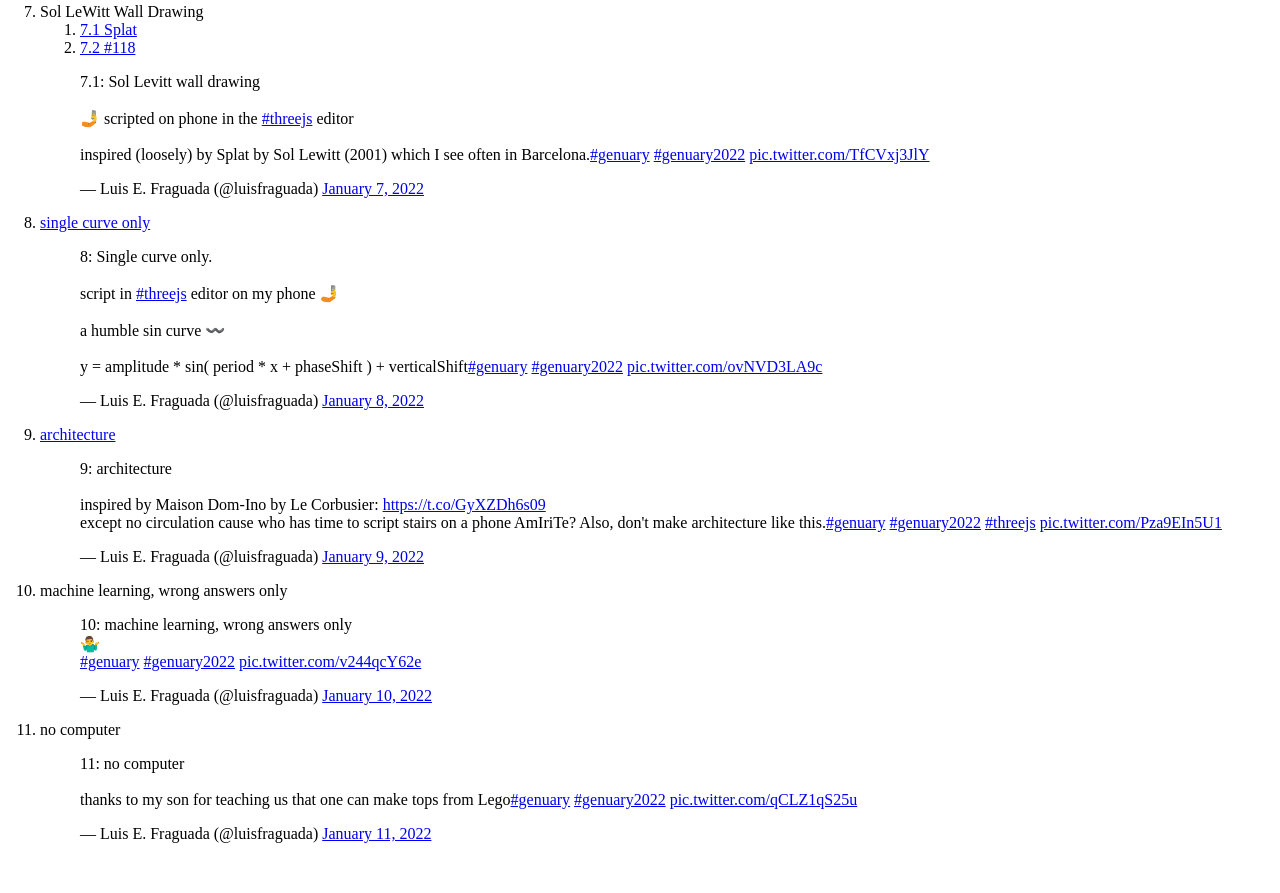
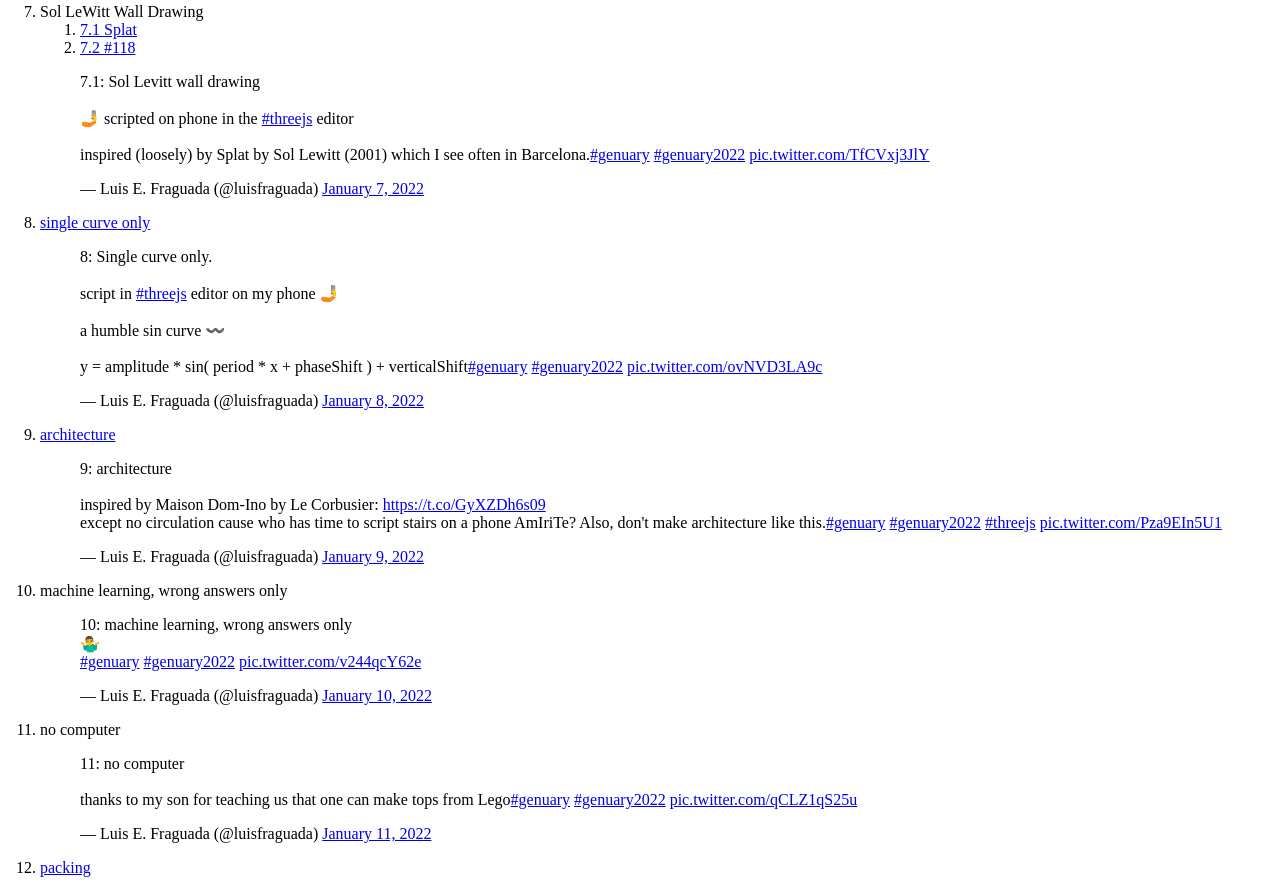
Before and after one commit to fraguada/genuary2022, a plain HTML site: page index.html in a window 1280 px wide. Shown: the part 858-1751 px from the top of the page. Before the commit the page ends 1717 px from the top, so only its background shows below. Drawn offline with Linux system fonts and the light colour scheme.

Commit message:
update12

```diff
--- a/index.html
+++ b/index.html
@@ -47,6 +47,8 @@
         <li>no computer
             <blockquote class="twitter-tweet"><p lang="en" dir="ltr">11: no computer<br><br>thanks to my son for teaching us that one can make tops from Lego<a href="https://twitter.com/hashtag/genuary?src=hash&amp;ref_src=twsrc%5Etfw">#genuary</a> <a href="https://twitter.com/hashtag/genuary2022?src=hash&amp;ref_src=twsrc%5Etfw">#genuary2022</a> <a href="https://t.co/qCLZ1qS25u">pic.twitter.com/qCLZ1qS25u</a></p>&mdash; Luis E. Fraguada (@luisfraguada) <a href="https://twitter.com/luisfraguada/status/1480916748694171650?ref_src=twsrc%5Etfw">January 11, 2022</a></blockquote> <script async src="https://platform.twitter.com/widgets.js" charset="utf-8"></script>
         </li>
+
+        <li><a href="12/editor/">packing</a></li>
     </ol>
     </body>
 </html>
```
